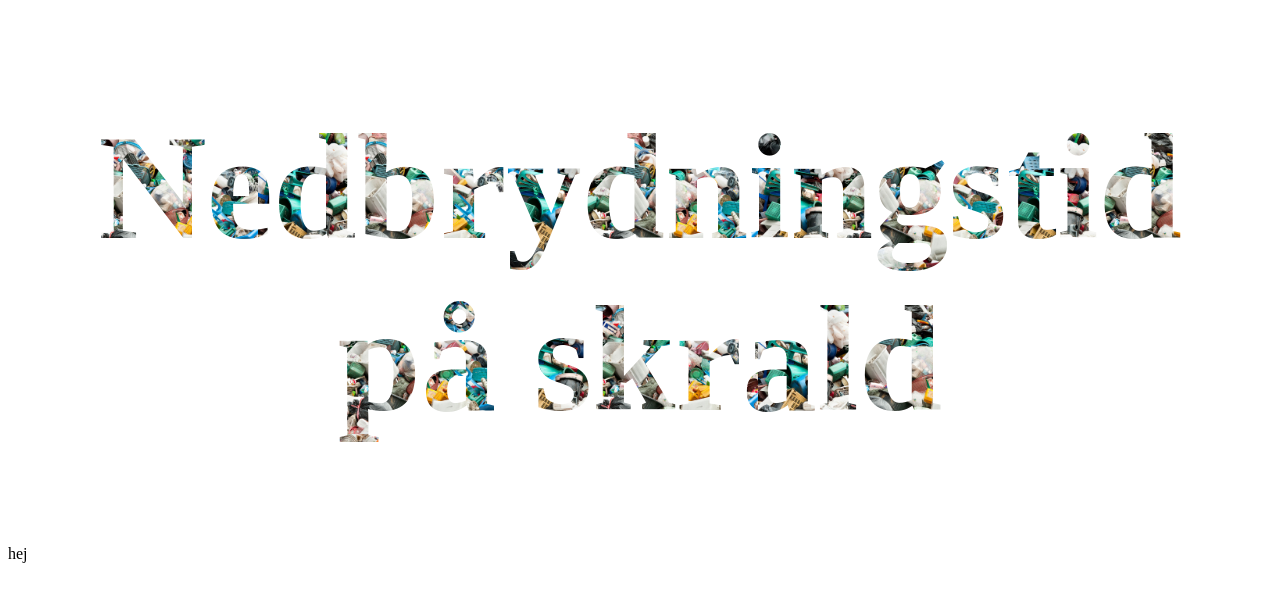
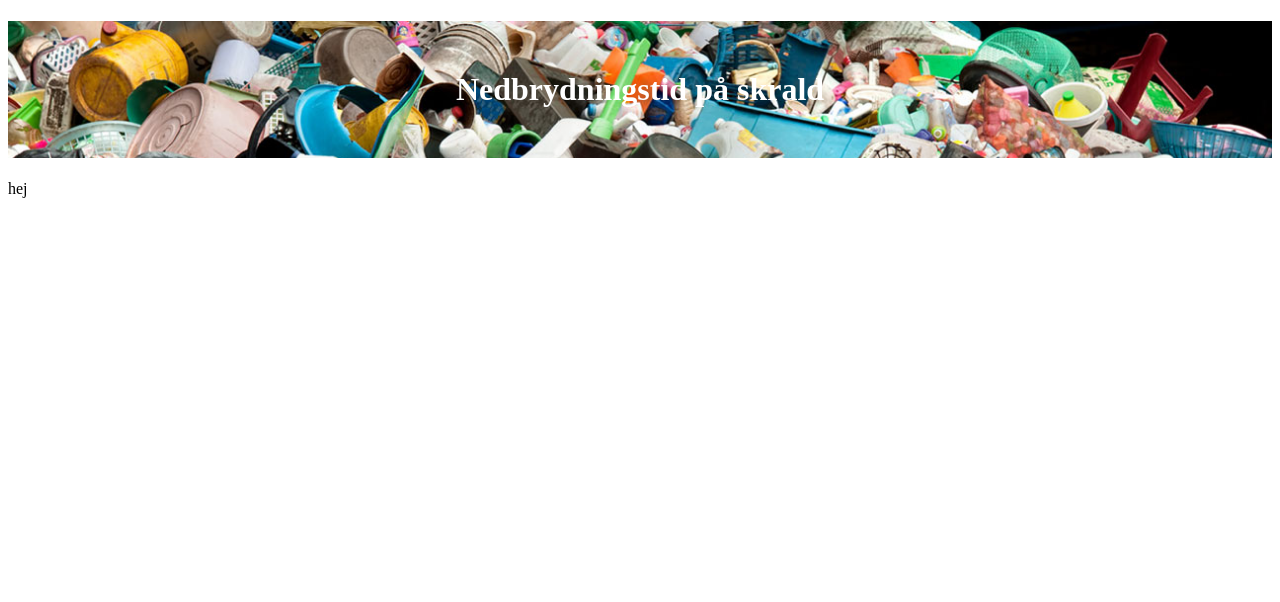
Before and after one commit to Magecties/1semesterprojektloeverne, a plain HTML site: page index.html in a window 1280 px wide. Drawn offline with Linux system fonts and the light colour scheme.

Commit message:
fixet overskrift

```diff
--- a/index.html
+++ b/index.html
@@ -1,17 +1,13 @@
 <!DOCTYPE html>
 <head>
-
 <Style>
     h1 {
-  font-size: 150px;
-  font-weight: 600;
-  background-image: url(/billeder/skrald.jpg);
-  background-size: 250px;
-  background-repeat: repeat;
-  color: transparent;
-  -webkit-background-clip: text;
-  background-clip: text;
-  text-align: center;
+      background-image: url('billeder/skrald.jpg'); /* Replace 'path/to/your/image.jpg' with your image file path */
+      background-size: cover; /* Adjust the size to cover the entire background */
+      color: white; /* Set text color for better readability */
+      text-align: center; /* Center-align the text within the h1 tag */
+      padding: 50px; /* Add padding for better spacing */
+
 }
 
 </Style>
```
